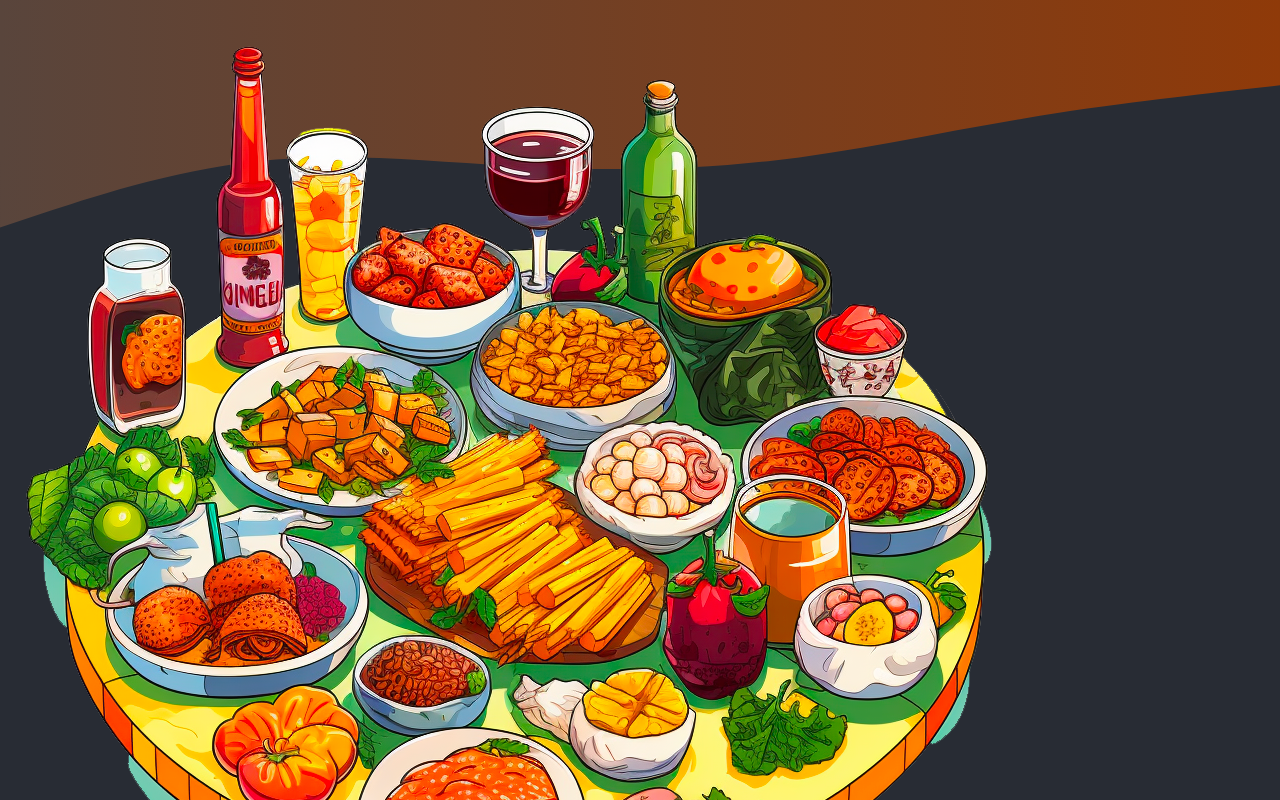
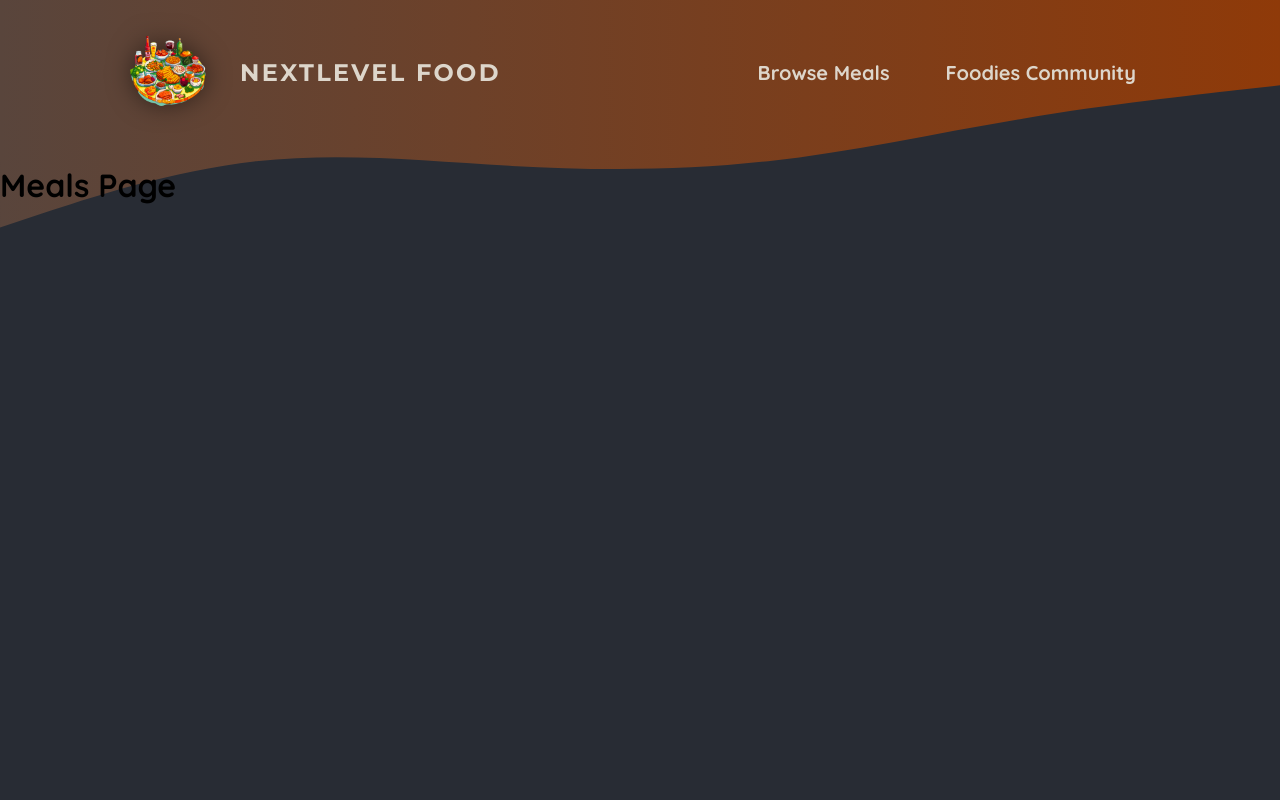
Before and after one commit to Code016m/nextjs-foodies_proj, a Next.js app: page /meals in a window 1280 px wide. Shown: the top 800 px of the page. Built offline with nearby package versions, Linux system fonts and the light colour scheme.

Commit message:
Refactor MainHeader component to apply CSS classes for styling

```diff
--- a/components/main-header.js
+++ b/components/main-header.js
@@ -1,15 +1,17 @@
 import Link from "next/link";
+
 import logoImg from "@/assets/logo.png";
+import classes from "./main-header.module.css";
 
 export default function MainHeader() {
   return (
-    <header>
-      <Link href="/">
+    <header className={classes.header}>
+      <Link className={classes.logo} href="/">
         <img src={logoImg.src} alt="A plate with food on it" />
         NextLevel Food
       </Link>
 
-      <nav>
+      <nav className={classes.nav}>
         <ul>
           <li>
             <Link href="/meals">Browse Meals</Link>
```
